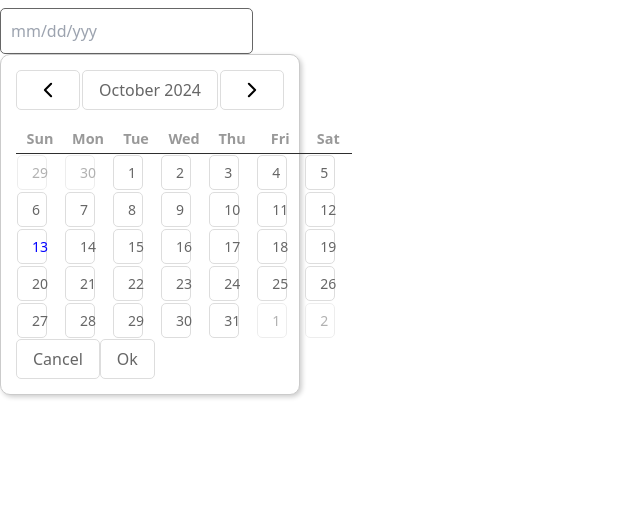
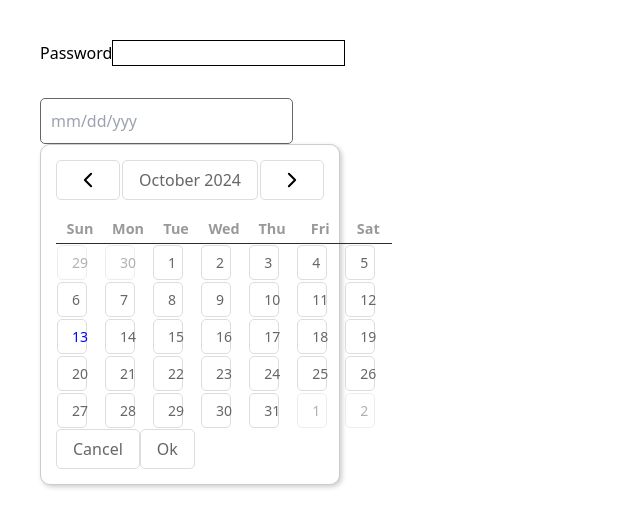
Before and after one commit to duongducanh/ah-exam-frontend, a React (Create React App) app: page / in a window 1280 px wide. Shown: the top 528 px of the page, without its empty margins (0-640 px from the left). Built offline with nearby package versions, Linux system fonts and the light colour scheme.

Commit message:
create input component

```diff
--- a/src/App.tsx
+++ b/src/App.tsx
@@ -3,7 +3,7 @@ import Main from './components/Main';
 
 function App() {
   return (
-    <div className="App">
+    <div className="p-10">
       <Main />
     </div>
   );
--- a/src/components/DatePicker/DatePicker.tsx
+++ b/src/components/DatePicker/DatePicker.tsx
@@ -6,7 +6,7 @@ import React, {
   useState
 } from 'react';
 import './datepicker.css';
-import { isValidDate } from '../../utils/dates';
+import { isValidDate } from '../../utils';
 //import useOutsideClick from '../../hooks/useOusideClick';
 
 interface DatePickerProps {
@@ -444,14 +444,18 @@ const DatePicker: React.FC<DatePickerProps> = ({
                     />
                   </svg>
                 </button>
-                <span>
-                  {yearsArray[0] + ' - ' + yearsArray[yearsArray.length - 1]}
-                </span>
+                <span>{selectedYear}</span>
                 <button
                   className={prefix + '__navigation-next'}
                   onClick={(e) => {
                     onNavClick(e, 'next', 'year');
                   }}
+                  disabled={
+                    maxDate &&
+                    yearsArray[yearsArray.length - 1] > maxDate.getFullYear()
+                      ? true
+                      : false
+                  }
                 >
                   <svg xmlns="http://www.w3.org/2000/svg" viewBox="0 0 29 29">
                     <path
--- /dev/null
+++ b/src/components/Input/Input.tsx
@@ -0,0 +1,29 @@
+import React from 'react';
+import { mergeClasses } from '../../utils';
+
+interface InputProps extends React.InputHTMLAttributes<HTMLInputElement> {
+  name: string;
+  label?: string;
+  maxLength?: number;
+  inputClassName?: string;
+}
+
+const Input: React.FC<InputProps> = ({
+  name,
+  label,
+  inputClassName = '',
+  ...rest
+}) => {
+  return (
+    <div>
+      {label && <label htmlFor={name}>{label}</label>}
+      <input
+        id={name}
+        className={mergeClasses('border border-black', inputClassName)}
+        {...rest}
+      />
+    </div>
+  );
+};
+
+export default Input;
--- /dev/null
+++ b/src/components/Input/index.ts
@@ -0,0 +1 @@
+export { default } from './Input';
--- a/src/pages/Home/home.tsx
+++ b/src/pages/Home/home.tsx
@@ -1,11 +1,14 @@
 import React from 'react';
 import DatePicker from '../../components/DatePicker';
+import Input from '../../components/Input';
 
 const Home = () => {
   const now = new Date();
 
   return (
     <>
+      <Input name="password" label="Password" type="password" />
+      <br />
       <DatePicker
         name="date-picker"
         id="date-picker"
--- /dev/null
+++ b/src/utils/common.ts
@@ -0,0 +1,3 @@
+export function mergeClasses(...classes: string[]) {
+  return classes.filter(Boolean).join(' ');
+}
--- /dev/null
+++ b/src/utils/index.ts
@@ -0,0 +1,2 @@
+export * from './common';
+export * from './dates';
```
